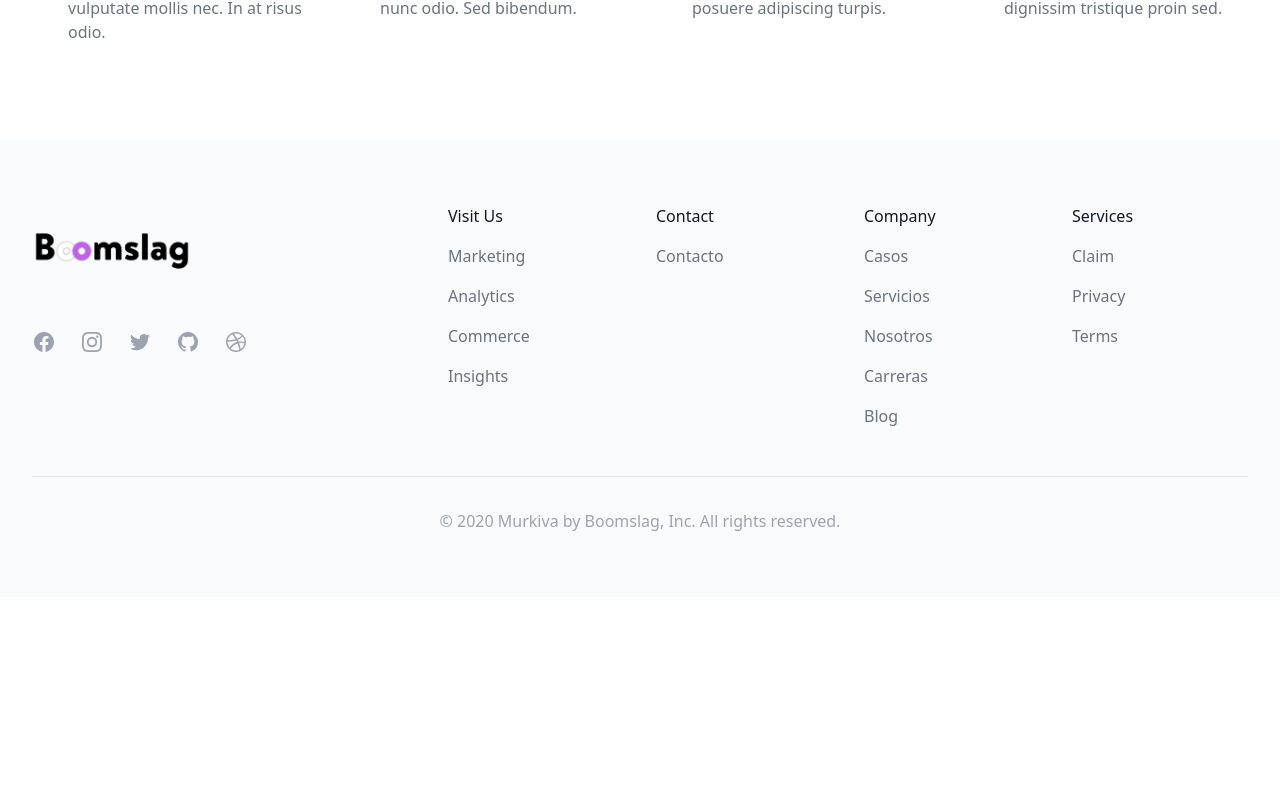
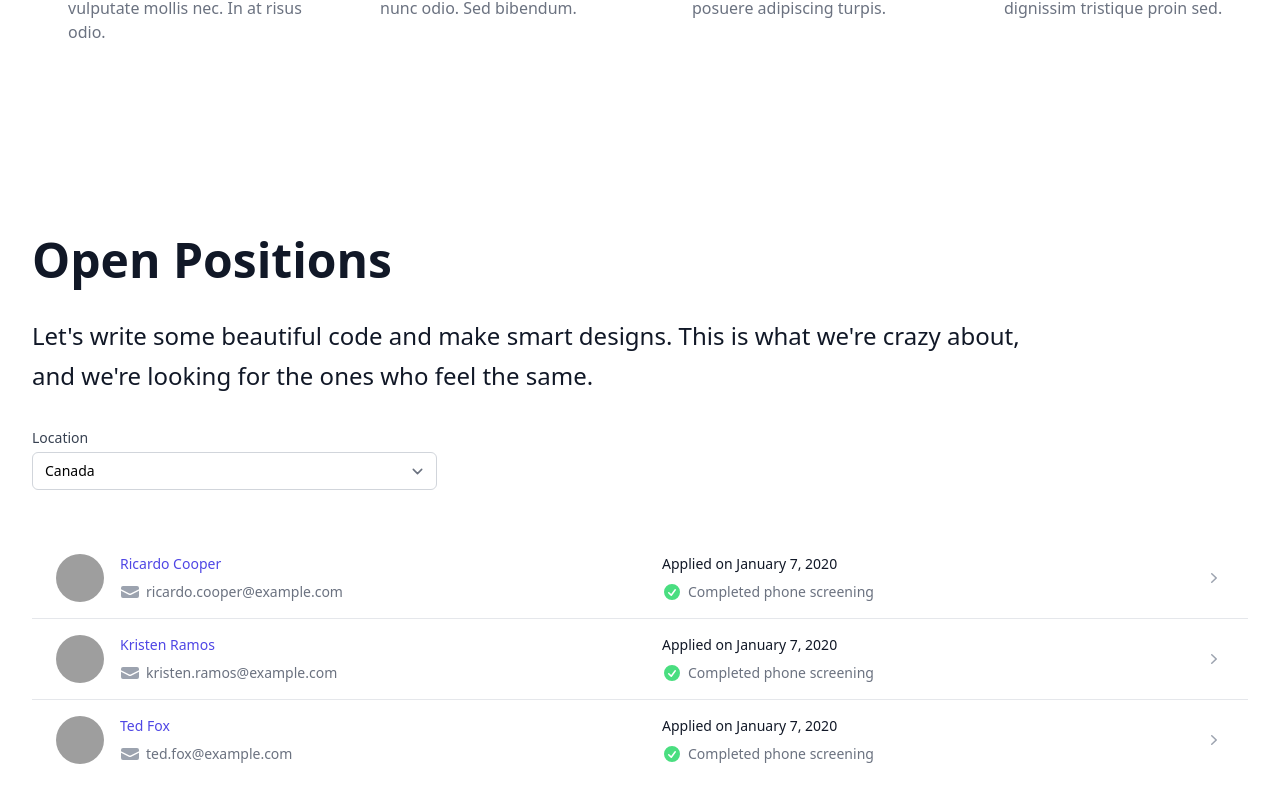
Before and after one commit to reydem/Desarrollo-Web-FullStack-con-Django-y-React, a React (Create React App) app: page /carreras in a window 1280 px wide. Shown: the part 1998-2797 px from the top of the page. Before the commit the page ends 2595 px from the top, so only its background shows below. Built offline with nearby package versions, Linux system fonts and the light colour scheme; grey boxes are pictures that could not be loaded.

Commit message:
Agregado PositionsList

```diff
--- /dev/null
+++ b/src/components/careers/PositionsList.js
@@ -0,0 +1,115 @@
+import { CheckCircleIcon, ChevronRightIcon, EnvelopeIcon } from '@heroicons/react/20/solid'
+
+
+const applications = [
+    {
+      applicant: {
+        name: 'Ricardo Cooper',
+        email: 'ricardo.cooper@example.com',
+        imageUrl:
+          'https://images.unsplash.com/photo-1472099645785-5658abf4ff4e?ixlib=rb-1.2.1&ixid=eyJhcHBfaWQiOjEyMDd9&auto=format&fit=facearea&facepad=2&w=256&h=256&q=80',
+      },
+      date: '2020-01-07',
+      dateFull: 'January 7, 2020',
+      stage: 'Completed phone screening',
+      href: '#',
+    },
+    {
+      applicant: {
+        name: 'Kristen Ramos',
+        email: 'kristen.ramos@example.com',
+        imageUrl:
+          'https://images.unsplash.com/photo-1550525811-e5869dd03032?ixlib=rb-1.2.1&ixid=eyJhcHBfaWQiOjEyMDd9&auto=format&fit=facearea&facepad=2&w=256&h=256&q=80',
+      },
+      date: '2020-01-07',
+      dateFull: 'January 7, 2020',
+      stage: 'Completed phone screening',
+      href: '#',
+    },
+    {
+      applicant: {
+        name: 'Ted Fox',
+        email: 'ted.fox@example.com',
+        imageUrl:
+          'https://images.unsplash.com/photo-1500648767791-00dcc994a43e?ixlib=rb-1.2.1&ixid=eyJhcHBfaWQiOjEyMDd9&auto=format&fit=facearea&facepad=2&w=256&h=256&q=80',
+      },
+      date: '2020-01-07',
+      dateFull: 'January 7, 2020',
+      stage: 'Completed phone screening',
+      href: '#',
+    },
+  ]
+
+function PositionsList(){
+    return(
+        <div className="mx-auto max-w-7xl py-16 px-4 sm:px-6 lg:py-24 lg:px-8">
+            <h2 className="text-5xl font-semibold text-gray-900 pb-8">Open Positions</h2>
+            <p className="text-2xl font-regular text-gray-900 max-w-5xl leading-10">Let's write some beautiful code and make smart designs. This is what we're crazy about, and we're looking for the ones who feel the same.</p>
+
+            <div className='grid grid-cols-12 pt-8'>
+
+            <div className='col-span-4'>
+                <label htmlFor="location" className="block text-sm font-medium text-gray-700">
+                    Location
+                </label>
+                <select
+                    id="location"
+                    name="location"
+                    className="mt-1 block w-full rounded-md border-gray-300 py-2 pl-3 pr-10 text-base focus:border-indigo-500 focus:outline-none focus:ring-indigo-500 sm:text-sm"
+                    defaultValue="Canada"
+                >
+                    <option>United States</option>
+                    <option>Canada</option>
+                    <option>Mexico</option>
+                </select>
+            </div>
+
+            </div>
+
+            <div className="overflow-hidden bg-white shadow sm:rounded-md py-12">
+
+      <ul role="list" className="divide-y divide-gray-200">
+        {applications.map((application) => (
+          <li key={application.applicant.email}>
+            <a href={application.href} className="block hover:bg-gray-50">
+              <div className="flex items-center px-4 py-4 sm:px-6">
+                <div className="flex min-w-0 flex-1 items-center">
+                  <div className="flex-shrink-0">
+                    <img className="h-12 w-12 rounded-full" src={application.applicant.imageUrl} alt="" />
+                  </div>
+                  <div className="min-w-0 flex-1 px-4 md:grid md:grid-cols-2 md:gap-4">
+                    <div>
+                      <p className="truncate text-sm font-medium text-indigo-600">{application.applicant.name}</p>
+                      <p className="mt-2 flex items-center text-sm text-gray-500">
+                        <EnvelopeIcon className="mr-1.5 h-5 w-5 flex-shrink-0 text-gray-400" aria-hidden="true" />
+                        <span className="truncate">{application.applicant.email}</span>
+                      </p>
+                    </div>
+                    <div className="hidden md:block">
+                      <div>
+                        <p className="text-sm text-gray-900">
+                          Applied on <time dateTime={application.date}>{application.dateFull}</time>
+                        </p>
+                        <p className="mt-2 flex items-center text-sm text-gray-500">
+                          <CheckCircleIcon className="mr-1.5 h-5 w-5 flex-shrink-0 text-green-400" aria-hidden="true" />
+                          {application.stage}
+                        </p>
+                      </div>
+                    </div>
+                  </div>
+                </div>
+                <div>
+                  <ChevronRightIcon className="h-5 w-5 text-gray-400" aria-hidden="true" />
+                </div>
+              </div>
+            </a>
+          </li>
+        ))}
+      </ul>
+    </div>
+
+        </div>
+    )
+}
+
+export default PositionsList
--- a/src/containers/pages/Careers.jsx
+++ b/src/containers/pages/Careers.jsx
@@ -1,6 +1,7 @@
 import Features from "components/careers/Features"
 import Header from "components/careers/Header"
 import LogoCloud from "components/careers/LogoCloud"
+import PositionsList from "components/careers/PositionsList"
 import Testimonial from "components/careers/Testimonial"
 import Footer from "components/navigation/Footer"
 import Navbar from "components/navigation/Navbar"
@@ -19,6 +20,7 @@ function Careers(){
             <Testimonial/>
             <LogoCloud/>
             <Features/>
+            <PositionsList/>
             </div>
             <Footer/>
 
```
